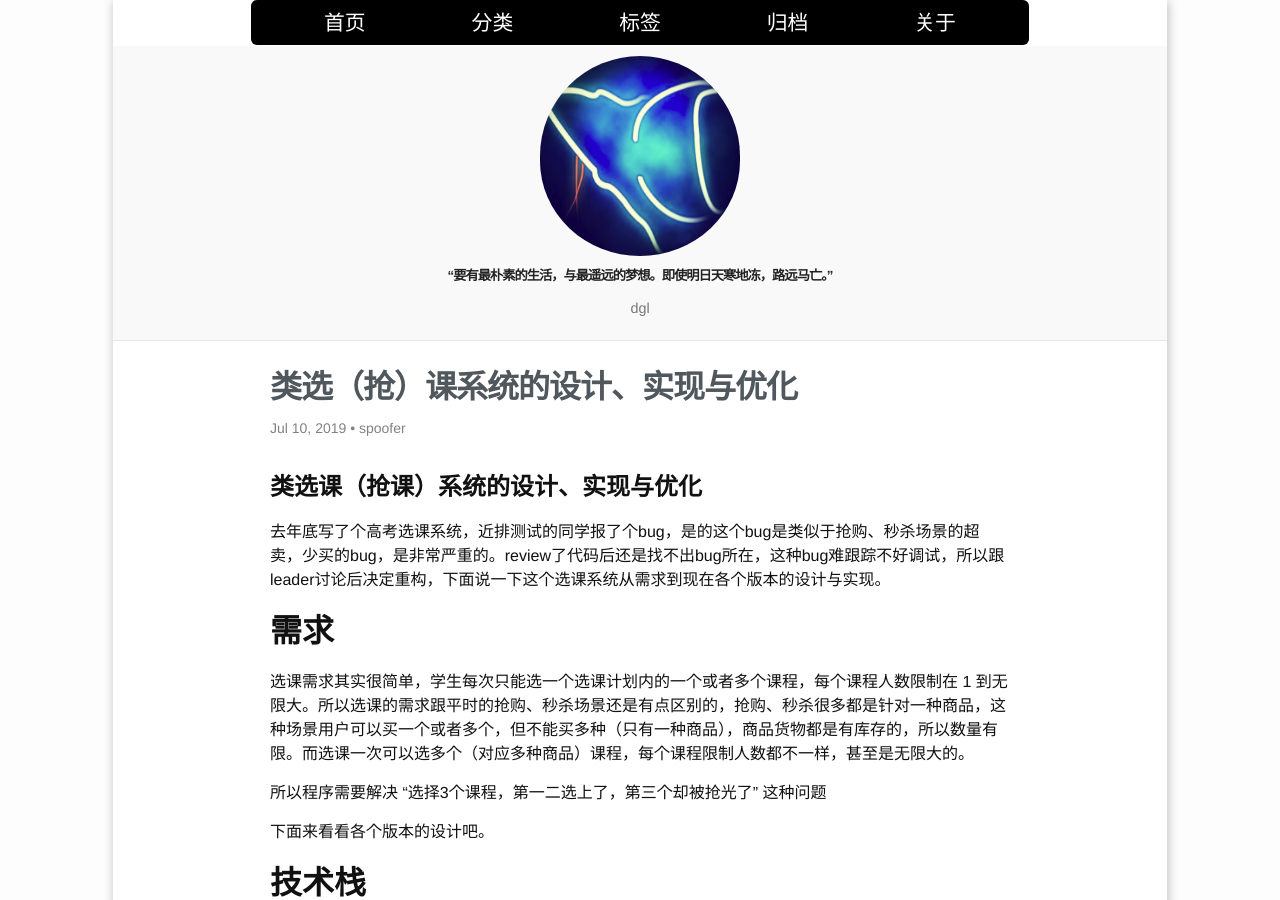
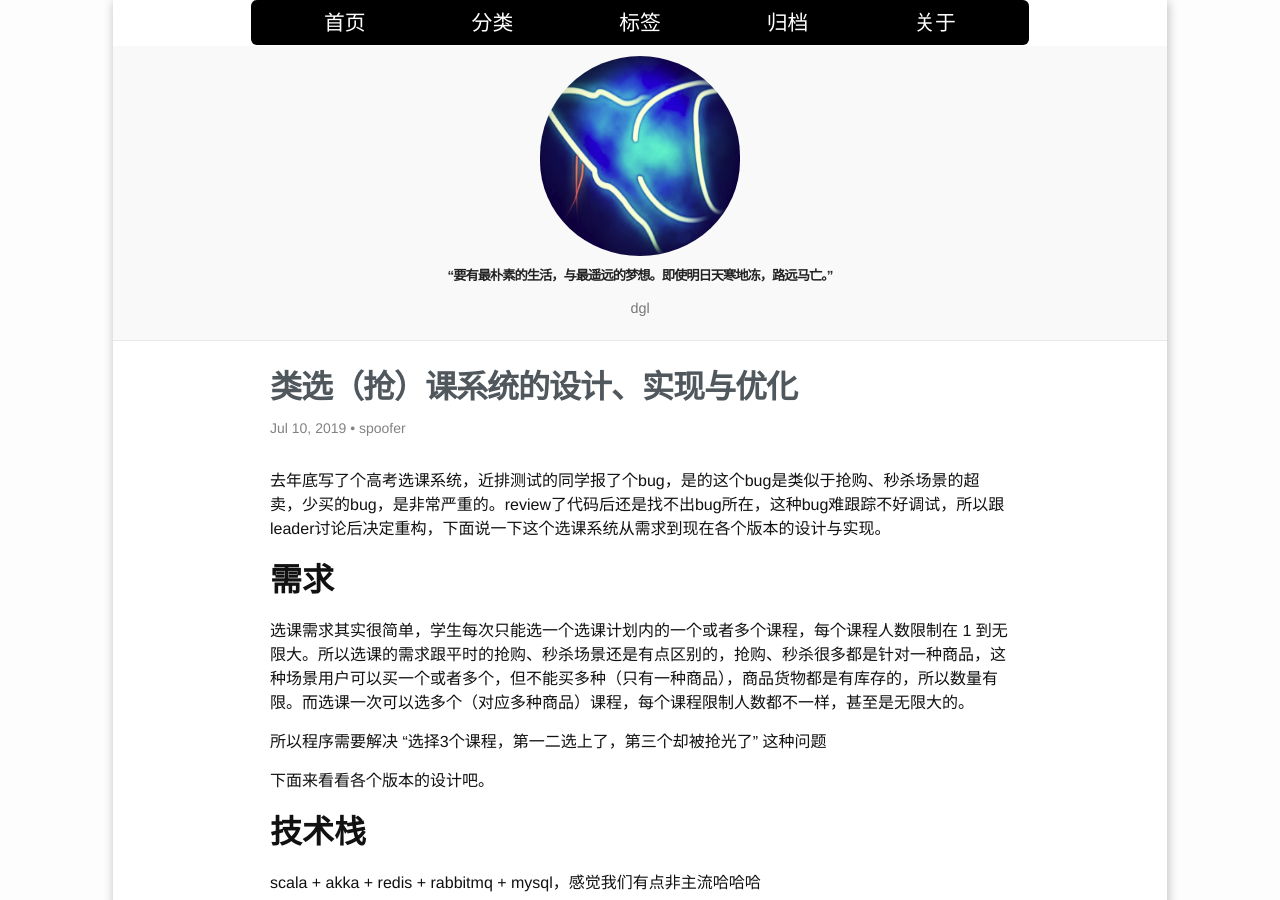
Before and after one commit to TopSpoofer/TopSpoofer.github.io, a Jekyll site: the page built from _posts/2019/2019-07-10-类选课系统的设计实现与优化.md, in a window 1280 px wide and 900 px high. Built offline with Jekyll 4.4.1, drawn with Linux system fonts in a browser that asks for light colours; comment, search, counter and statistics services are not loaded.

```diff
--- a/_posts/2019/2019-07-10-类选课系统的设计实现与优化.md
+++ b/_posts/2019/2019-07-10-类选课系统的设计实现与优化.md
@@ -8,8 +8,6 @@
 excerpt: 'scala akka redis mysql 死锁 高并发 actor'
 keywords: 'scala akka redis mysql 死锁 高并发 actor'
 ---
-
-# 类选课（抢课）系统的设计、实现与优化
 
 去年底写了个高考选课系统，近排测试的同学报了个bug，是的这个bug是类似于抢购、秒杀场景的超卖，少买的bug，是非常严重的。review了代码后还是找不出bug所在，这种bug难跟踪不好调试，所以跟leader讨论后决定重构，下面说一下这个选课系统从需求到现在各个版本的设计与实现。
 
```
